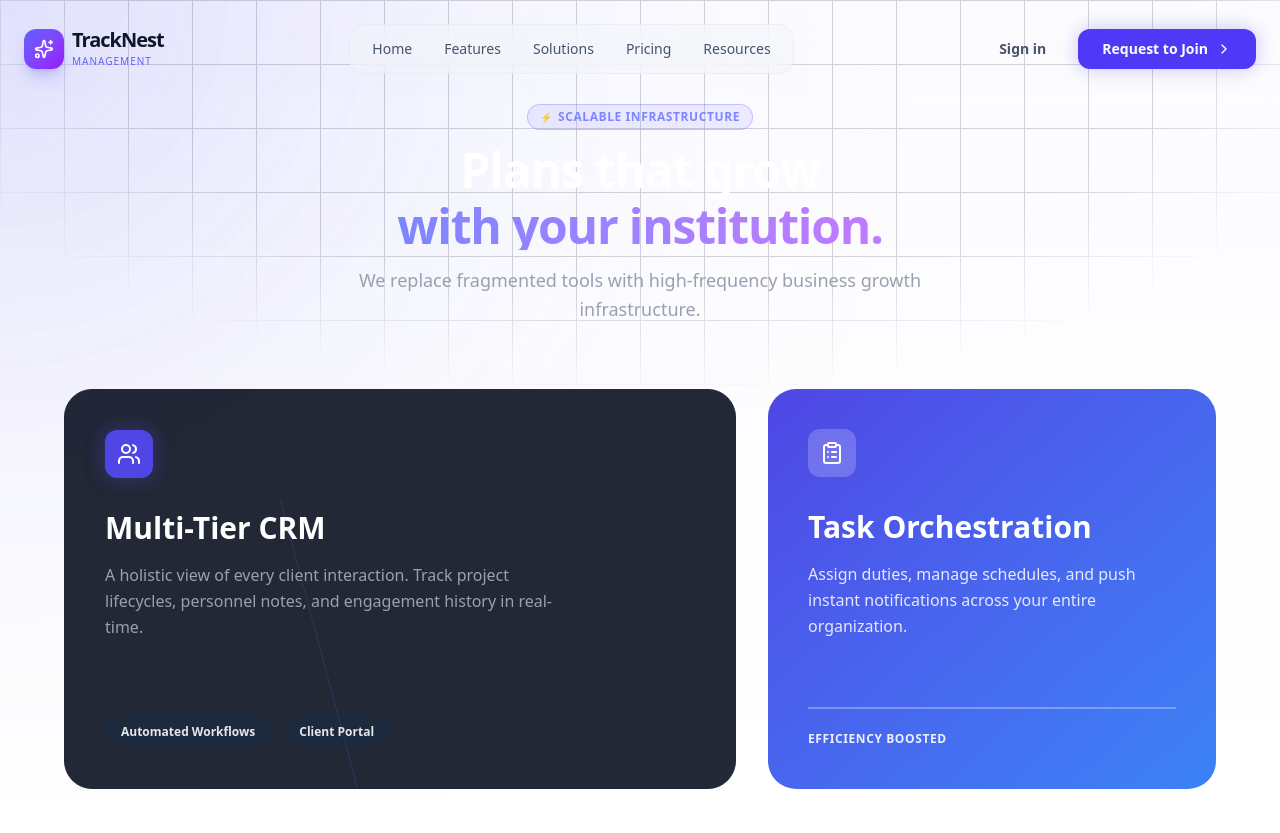
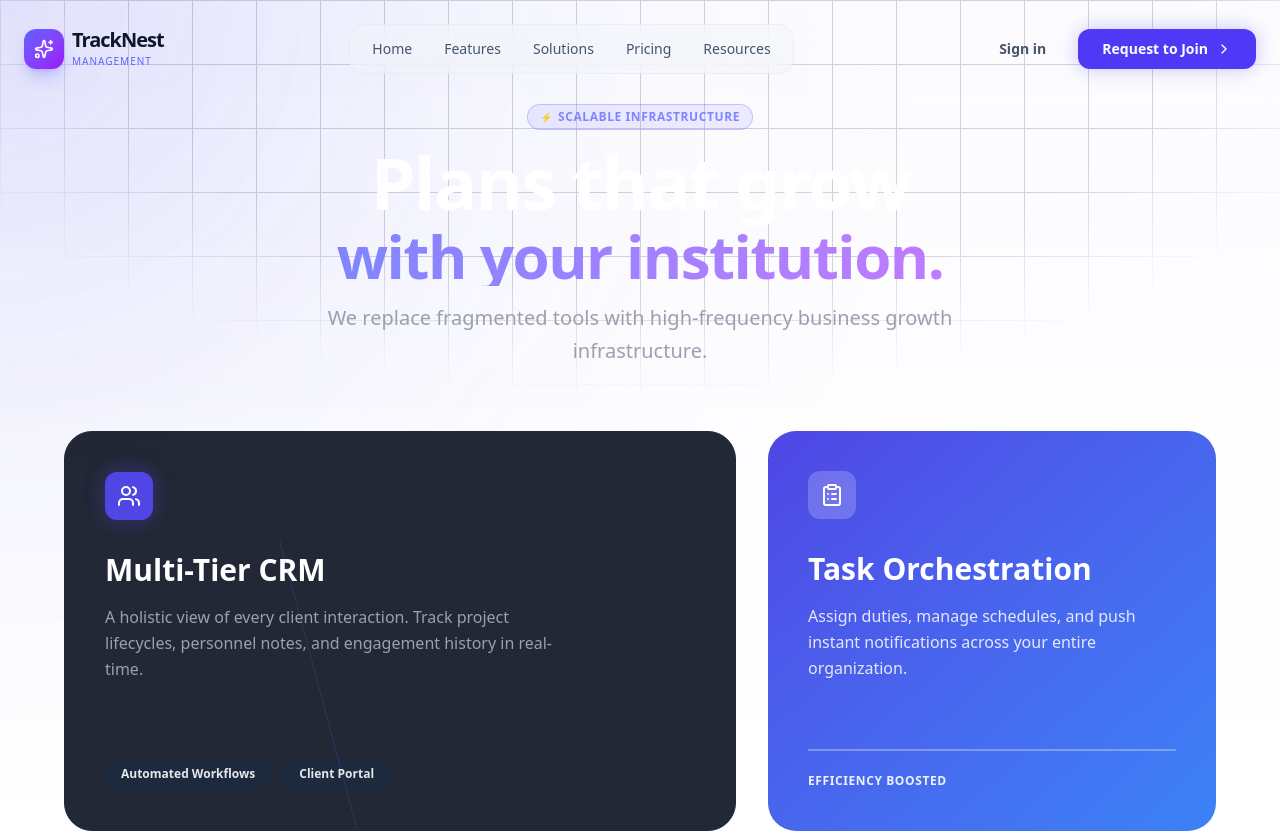
Before and after one commit to Alihaider592/TrackNest, a Next.js app: page /careerssection in a window 1280 px wide. Shown: the top 833 px of the page. Built offline with nearby package versions, Linux system fonts and the light colour scheme.

Commit message:
text adjusted

```diff
--- a/app/careerssection/page.tsx
+++ b/app/careerssection/page.tsx
@@ -27,16 +27,17 @@ export default function CareersSection() {
               Scalable Infrastructure
             </span>
           </div>
-
-          <h1 className="text-4xl md:text-5xl font-extrabold text-white tracking-tight mb-2">
+          <div>
+          <h1 className="text-5xl md:text-7xl font-extrabold text-white tracking-tight mb-2">
             Plans that grow
           </h1>
-          <h1 className="text-4xl md:text-5xl font-extrabold bg-gradient-to-r from-indigo-400 to-purple-400 bg-clip-text text-transparent tracking-tight mb-4">
+          <h1 className="text-5xl md:text-6xl font-extrabold bg-gradient-to-r from-indigo-400 to-purple-400 bg-clip-text text-transparent tracking-tight mb-4 ">
             with your institution.
           </h1>
-          <p className="text-gray-400 text-lg leading-relaxed">
+          <p className="text-gray-400 text-lg md:text-xl leading-relaxed">
             We replace fragmented tools with high-frequency business growth infrastructure.
           </p>
+          </div>
         </header>
 
         {/* Features Grid */}
```
